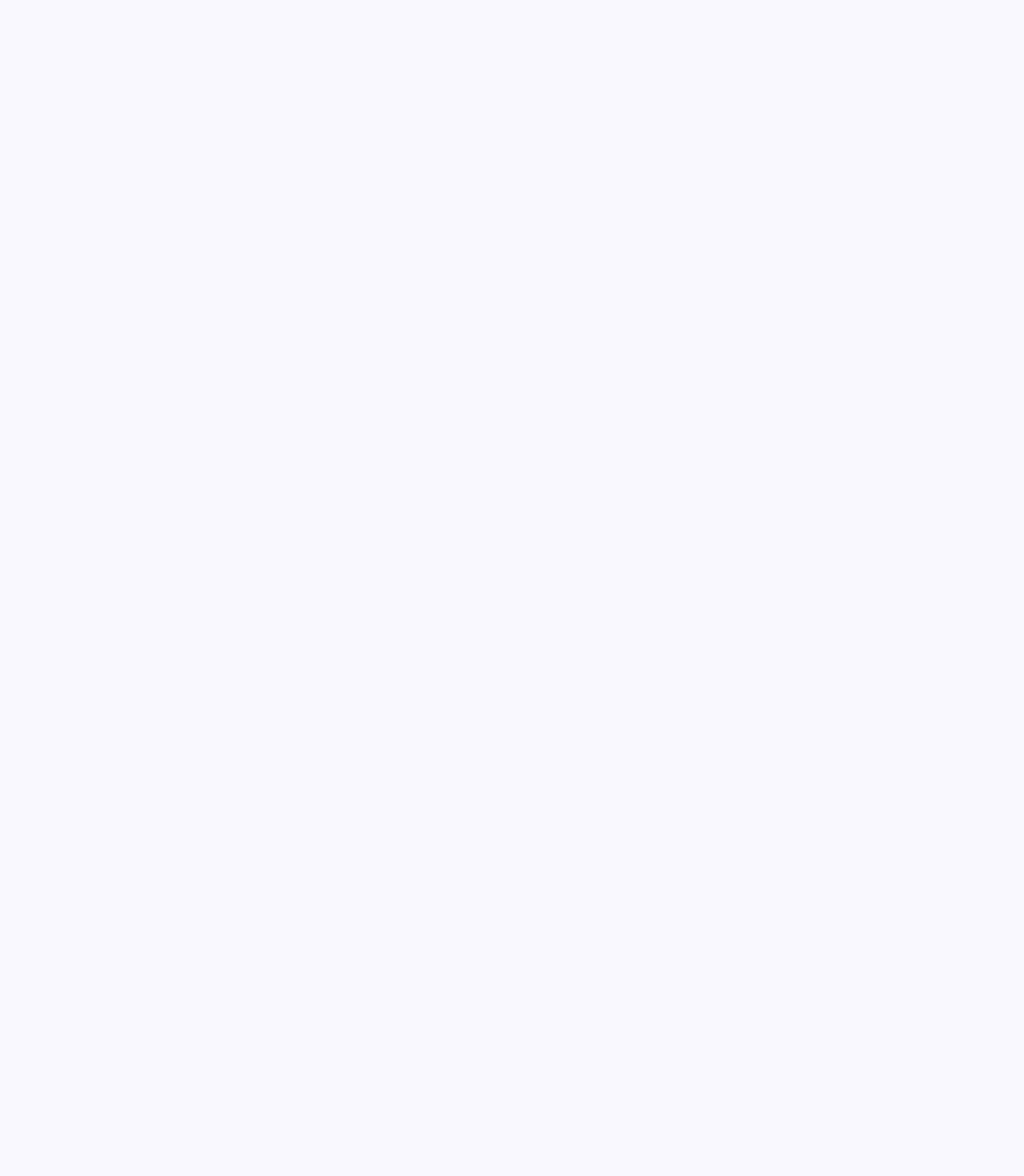
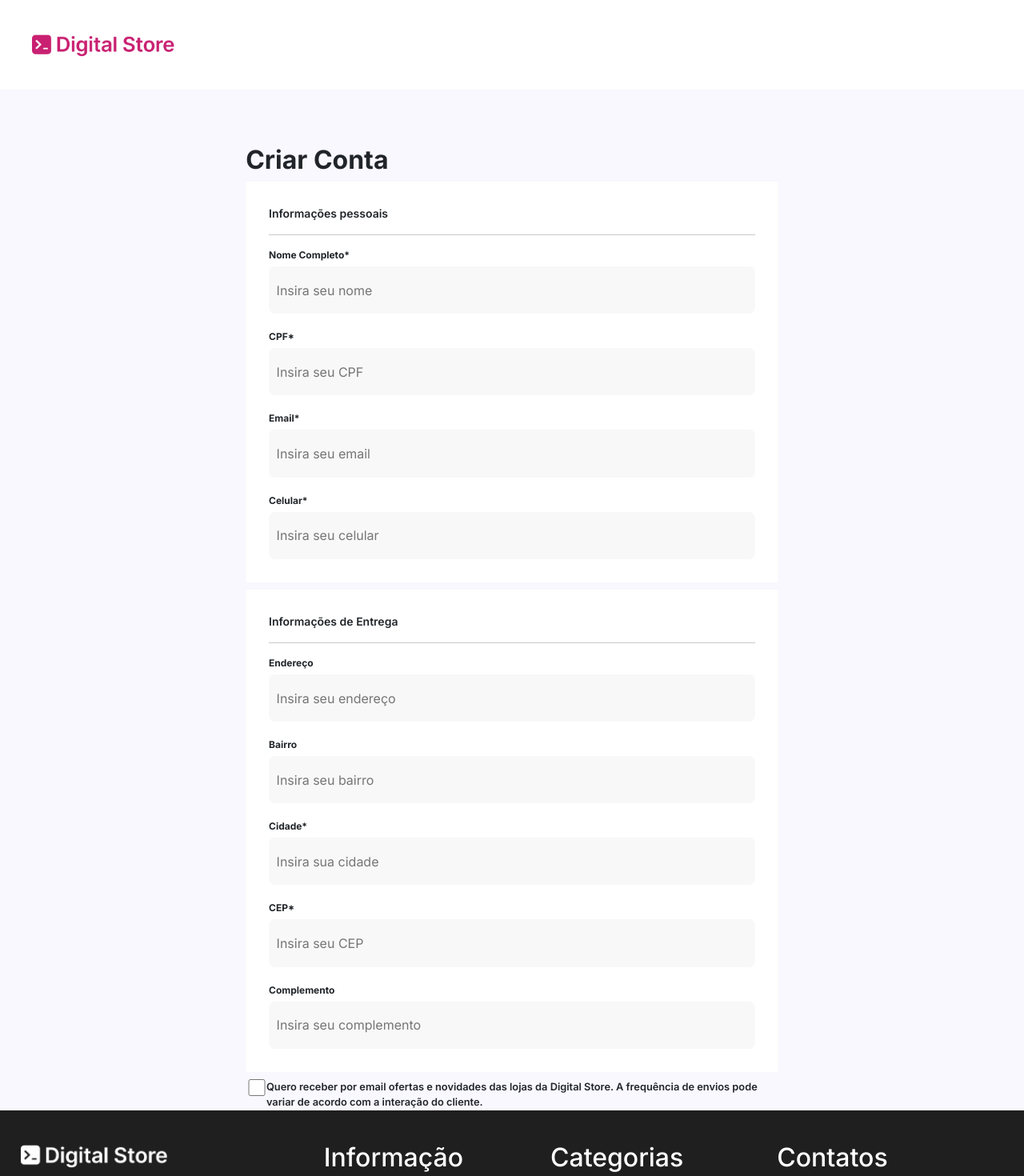
Before and after one commit to ProjetoGeracaoTechLJBP/Projeto-Dripstore, a React (Vite) app: page /cadastro in a window 1280 px wide. Before the commit this address had no page. Shown: the top 1470 px of the page at 80% size. Before the commit the page ends 800 px from the top, so only its background shows below. Built offline with nearby package versions, Linux system fonts and the light colour scheme.

Commit message:
:sparkles: feat: Página de cadastro

```diff
--- a/src/Components/Carrossel/Carrossel.jsx
+++ b/src/Components/Carrossel/Carrossel.jsx
@@ -10,32 +10,32 @@ function Carrossel() {
 
     return (
         <>
-            <div id="carouselExampleIndicators" class="carousel slide">
-                <div class="carousel-indicators">
+            <div id="carouselExampleIndicators" className="carousel slide">
+                <div className="carousel-indicators">
                     <button type="button" data-bs-target="#carouselExampleIndicators" id="botao-slide1" data-bs-slide-to="0" className="active" aria-current="true" aria-label="Slide 1"></button>
                     <button type="button" data-bs-target="#carouselExampleIndicators" id="botao-slide2" data-bs-slide-to="1" aria-label="Slide 2"></button>
                     <button type="button" data-bs-target="#carouselExampleIndicators" id="botao-slide3" data-bs-slide-to="2" aria-label="Slide 3"></button>
                     <button type="button" data-bs-target="#carouselExampleIndicators" id="botao-slide4" data-bs-slide-to="3" aria-label="Slide 4"></button>
                 </div>
-                <div class="carousel-inner">
-                    <div class="carousel-item active">
+                <div className="carousel-inner">
+                    <div className="carousel-item active">
                         <Slider1></Slider1>
                     </div>
-                    <div class="carousel-item">
+                    <div className="carousel-item">
                         <Slider2></Slider2>
                     </div>
-                    <div class="carousel-item">
+                    <div className="carousel-item">
                         <Slider3></Slider3>
                     </div>
-                    <div class="carousel-item">
+                    <div className="carousel-item">
                         <Slider4></Slider4>
                     </div>
                 </div>
-                <button class="carousel-control-prev" type="button" data-bs-target="#carouselExampleIndicators" data-bs-slide="prev">
-                    <span class="visually-hidden">Previous</span>
+                <button className="carousel-control-prev" type="button" data-bs-target="#carouselExampleIndicators" data-bs-slide="prev">
+                    <span className="visually-hidden">Previous</span>
                 </button>
-                <button class="carousel-control-next" type="button" data-bs-target="#carouselExampleIndicators" data-bs-slide="next">
-                    <span class="visually-hidden">Next</span>
+                <button className="carousel-control-next" type="button" data-bs-target="#carouselExampleIndicators" data-bs-slide="next">
+                    <span className="visually-hidden">Next</span>
                 </button>
             </div>
         </>
--- a/src/Components/Colecao/colecao.css
+++ b/src/Components/Colecao/colecao.css
@@ -9,6 +9,7 @@
     --light-grey: #8F8F8F;
     --black:#1F1F1F;
     --blue-secondary: #B5B6F2;
+    --input-color: #F8F8F8;
 }
 
 
--- /dev/null
+++ b/src/Components/CriarConta/CriarConta.css
@@ -0,0 +1,92 @@
+@import url('../Colecao/colecao.css');
+
+*{
+    box-sizing: border-box;
+    margin: 0;
+    padding: 0;
+}
+
+body{
+    background: var(--dark-grey);
+    width: 100%;
+}
+
+
+.container_title-and-forms{
+    display: flex;
+    flex-direction: column;
+    margin-top: 4.3rem;
+    /* padding: 70px 433px; */
+}
+.cadastroTitle{
+    font-size: 32px;
+    font-weight: 700;
+    display: flex;
+    margin-left: 24%;
+}
+
+.container-form{
+    display: flex;
+    justify-content: center;
+    flex-direction: column;
+    align-items: center;
+    gap: 0.6rem;
+}
+
+.form-container{
+    width: 52%;
+    background-color: white;
+    padding: 1.8rem;
+    border-radius: 4px;
+}
+
+.text-form{
+    font-size: 14px;
+    color: var(--dark-grey02);
+    font-weight: 600;
+}
+
+.formulario{
+    display: flex;
+    flex-direction: column;
+    gap: 20px;
+}
+
+.label {
+    font-size: 12px;
+    font-weight: 700;
+}
+
+.form-group{
+    display: flex;
+    flex-direction: column;
+    gap: 5px;
+}
+
+.form-input{
+    width: 100%;
+    height: 3.7rem;
+    background: var(--input-color);
+    outline: none;
+    border: none;
+    padding: 1rem 0.6rem;
+    border-radius: 8px;
+
+}
+
+.checkbox-email{
+    display: flex;
+    align-items: flex-start;
+    justify-content: center;
+}
+
+.ipt-checkbox{
+    width: 1.3rem;
+    height: 1.3rem;
+}
+
+.label-checkbox{
+    font-size: 0.8rem;
+    font-weight: 600;
+    width: 70%;
+}
--- /dev/null
+++ b/src/Components/CriarConta/CriarConta.jsx
@@ -0,0 +1,104 @@
+import './CriarConta.css';
+import InputCadastro from '../../PropsPages/InputCadastro'
+
+
+function CriarConta(params) {
+    return (
+        <>
+            <section className="container_title-and-forms">
+                <h1 className="cadastroTitle">Criar Conta</h1>
+                <div className="container-form">
+
+                    <div className="form-container">
+
+                        <p className="text-form">Informações pessoais</p>
+                        <hr className="line-form" />
+
+                        <form className='formulario' action="#" method="post">
+
+                            {/* <label className='text-form' htmlFor="nome-completo">Nome Completo*</label >
+                                <input className='form-input' type="text" id="nomeCompleto" name="nome" placeholder='Insira seu nome' required /> */}
+                            <div className="form-group">
+                                <InputCadastro
+                                    title="Informações pessoais"
+                                    label="Nome Completo*"
+                                    placeholder="Insira seu nome"
+                                />
+                            </div>
+
+                            <div className="form-group">
+                                <InputCadastro
+                                    label="CPF*"
+                                    placeholder="Insira seu CPF"
+                                />
+                            </div>
+
+                            <div className="form-group">
+                                <InputCadastro
+                                    label="Email*"
+                                    placeholder="Insira seu email"
+                                />
+                            </div>
+                            <div className="form-group">
+                                <InputCadastro
+                                    label="Celular*"
+                                    placeholder="Insira seu celular"
+                                />
+                            </div>
+                        </form>
+                    </div>
+
+                    <div className="form-container">
+
+                        <p className="text-form">Informações de Entrega</p>
+                        <hr className="line-form" />
+
+                        <form className='formulario' action="#" method="post">
+
+                            {/* <label className='text-form' htmlFor="nome-completo">Nome Completo*</label >
+        <input className='form-input' type="text" id="nomeCompleto" name="nome" placeholder='Insira seu nome' required /> */}
+                            <div className="form-group">
+                                <InputCadastro
+                                    label="Endereço"
+                                    placeholder="Insira seu endereço"
+                                />
+                            </div>
+
+                            <div className="form-group">
+                                <InputCadastro
+                                    label="Bairro"
+                                    placeholder="Insira seu bairro"
+                                />
+                            </div>
+
+                            <div className="form-group">
+                                <InputCadastro
+                                    label="Cidade*"
+                                    placeholder="Insira sua cidade"
+                                />
+                            </div>
+                            <div className="form-group">
+                                <InputCadastro
+                                    label="CEP*"
+                                    placeholder="Insira seu CEP"
+                                />
+                            </div>
+                            <div className="form-group">
+                                <InputCadastro
+                                    label="Complemento"
+                                    placeholder="Insira seu complemento"
+                                />
+                            </div>
+                        </form>
+                    </div>
+                <div className="checkbox-email">
+                    <input className='ipt-checkbox' type="checkbox"/>
+                    <label className='label-checkbox' htmlFor="#">Quero receber por email ofertas e novidades das lojas da Digital Store. A frequência de envios pode variar de acordo com a interação do cliente.</label>
+                </div>
+                </div>
+
+            </section>
+        </>
+    )
+}
+export default CriarConta
--- a/src/Components/HeaderLoginCadastro/HeaderLoginCadastro.jsx
+++ b/src/Components/HeaderLoginCadastro/HeaderLoginCadastro.jsx
@@ -3,7 +3,7 @@ import logoCollege from "../../assets/Logo-Digital.png"
 import "./HeaderLoginCadastro.css"
 function HeaderLoginCadastro() {
     return(
-      <header className="HeaderLoginCadastro">´
+      <header className="HeaderLoginCadastro">
             <Link to="/"><img src={logoCollege} alt=""/></Link>
 
       </header>
--- a/src/Components/SectionLogin/SectionLogin.css
+++ b/src/Components/SectionLogin/SectionLogin.css
@@ -113,8 +113,8 @@
 }
 
 
-.ImgSapatos img{
-    height: 50rem;
+.ImgSapatos{
+    height: 40rem;
 }
 
 .FormLogin .ButtonLogin{
--- a/src/Components/SectionLogin/SectionLogin.jsx
+++ b/src/Components/SectionLogin/SectionLogin.jsx
@@ -1,6 +1,7 @@
 import gmail from "../../assets/gmail.png"
 import facebook from "../../assets/Original.png"
 import sapatos from "../../assets/sapatosCriarConta.png"
+import { Link } from 'react-router-dom'
 import "./SectionLogin.css"
 function SectionLogin() {
     return(
@@ -10,7 +11,8 @@ function SectionLogin() {
                 <form >
                     <div className="TitleFormLogin">
                         <h1>Acesse sua conta</h1>
-                        <p>Novo cliente? Então registre-se <a href="#">aqui</a></p>
+                        {/* <p>Novo cliente? Então registre-se <a href="#">aqui</a></p> */}
+                        <p>Novo cliente? Então registre-se <Link to="/cadastro">Aqui</Link> </p>
                     </div>
 
                     <div className="InputLogin">
@@ -40,8 +42,8 @@ function SectionLogin() {
                 </form>
             </div>
 
-            <div className="ImgSapatos">
-                <img src={sapatos} alt="" />
+            <div className="container_ImgSapatos">
+                <img className="ImgSapatos" src={sapatos} alt="" />
             </div>
         </div>
     )
--- /dev/null
+++ b/src/Pages/Cadastro.jsx
@@ -0,0 +1,16 @@
+import Footer from "../Components/Footer/Footer"
+import HeaderLoginCadastro from "../Components/HeaderLoginCadastro/HeaderLoginCadastro"
+import CriarConta from "../Components/CriarConta/CriarConta"
+
+
+function paginaCriarConta() {
+    return (
+        <>  <HeaderLoginCadastro/>
+            <CriarConta/>
+            <Footer></Footer>
+        </>
+
+    )
+}
+
+export default paginaCriarConta
--- /dev/null
+++ b/src/PropsPages/InputCadastro.jsx
@@ -0,0 +1,13 @@
+import React from 'react'
+function InputCadastro(props) {
+
+    return (
+        <>
+
+            <label className='text-form label' htmlFor="nome-completo">{props.label}</label >
+            <input className='form-input' type="text" id="nomeCompleto" name="nome" placeholder={props.placeholder} required />
+        </>
+    )
+}
+
+export default InputCadastro
--- a/src/Routes/AppRoutes.jsx
+++ b/src/Routes/AppRoutes.jsx
@@ -6,6 +6,7 @@ import ProductDetail from '../Pages/ProductDetail'
 import CarrinhoPage from "../Pages/CarrinhoPage"
 import Login from '../Pages/Login'
 import CriarLogin from '../Pages/CriarLogin'
+import Cadastro from "../Pages/Cadastro"
 function AppRoutes() {
 
   return (
@@ -19,6 +20,7 @@ function AppRoutes() {
           <Route path='/carrinho' element={<CarrinhoPage />} />
           <Route path='/login' element={<Login/>}/>
           <Route path='/criarlogin' element={<CriarLogin/>}/>
+          <Route path='/cadastro' element={<Cadastro/>}/>
           </Route>
         </Routes>
         </BrowserRouter>
```
